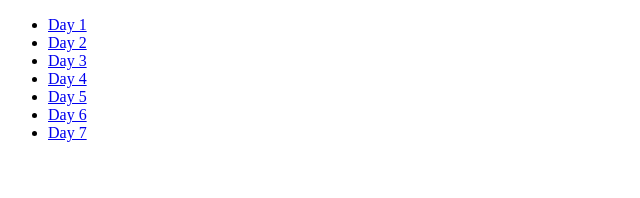
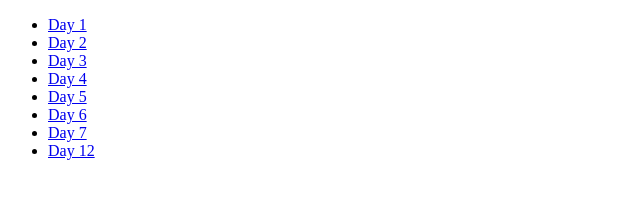
Before and after one commit to trungnt8198/fullsnack, a plain HTML site: page index.html in a window 1280 px wide. Shown: the full height of the page, 0-640 px from the left. Drawn offline with Linux system fonts and the light colour scheme.

Commit message:
Update source code

```diff
--- a/index.html
+++ b/index.html
@@ -14,6 +14,7 @@
         <li><a href="Day_5/index.html">Day 5</a></li>
         <li><a href="Day_6/index.html">Day 6</a></li>
         <li><a href="Day_7/index.html">Day 7</a></li>
+        <li><a href="Day_12/index.html">Day 12</a></li>
     </ul>
 </body>
 </html>
```
